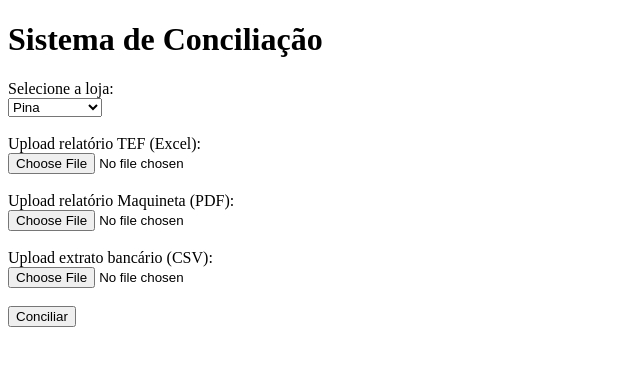
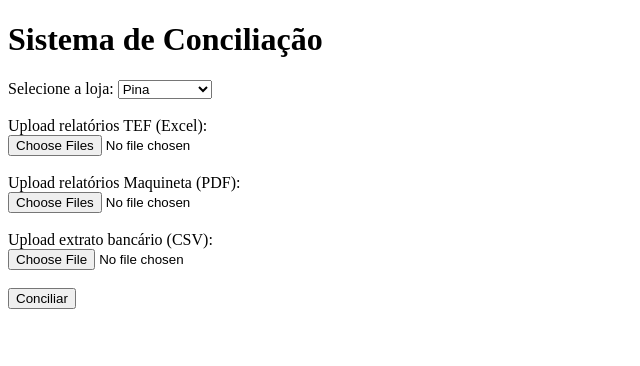
Before and after one commit to diplomatapina/conciliador-cartoes, a Flask app: page / in a window 1280 px wide. Shown: the top 366 px of the page, without its empty margins (0-640 px from the left). Run offline with Flask 3, Linux system fonts and the light colour scheme.

Commit message:
Update index.html

```diff
--- a/templates/index.html
+++ b/templates/index.html
@@ -1,5 +1,4 @@
 <!DOCTYPE html>
-
 <html>
 
 <head>
@@ -12,24 +11,27 @@
 
 <form action="/conciliar" method="post" enctype="multipart/form-data">
 
-<label>Selecione a loja:</label><br> <select name="loja">
+<label>Selecione a loja:</label>
+<select name="loja">
 {% for loja in lojas %}
-
 <option value="{{ loja }}">{{ loja }}</option>
 {% endfor %}
 </select>
 
 <br><br>
 
-<label>Upload relatório TEF (Excel):</label><br> <input type="file" name="tef_file" accept=".xlsx,.xls">
+<label>Upload relatórios TEF (Excel):</label><br>
+<input type="file" name="tef_files" accept=".xlsx,.xls" multiple>
 
 <br><br>
 
-<label>Upload relatório Maquineta (PDF):</label><br> <input type="file" name="maquineta_file" accept=".pdf">
+<label>Upload relatórios Maquineta (PDF):</label><br>
+<input type="file" name="maquineta_files" accept=".pdf" multiple>
 
 <br><br>
 
-<label>Upload extrato bancário (CSV):</label><br> <input type="file" name="extrato_file" accept=".csv">
+<label>Upload extrato bancário (CSV):</label><br>
+<input type="file" name="extrato_file" accept=".csv">
 
 <br><br>
 
```
